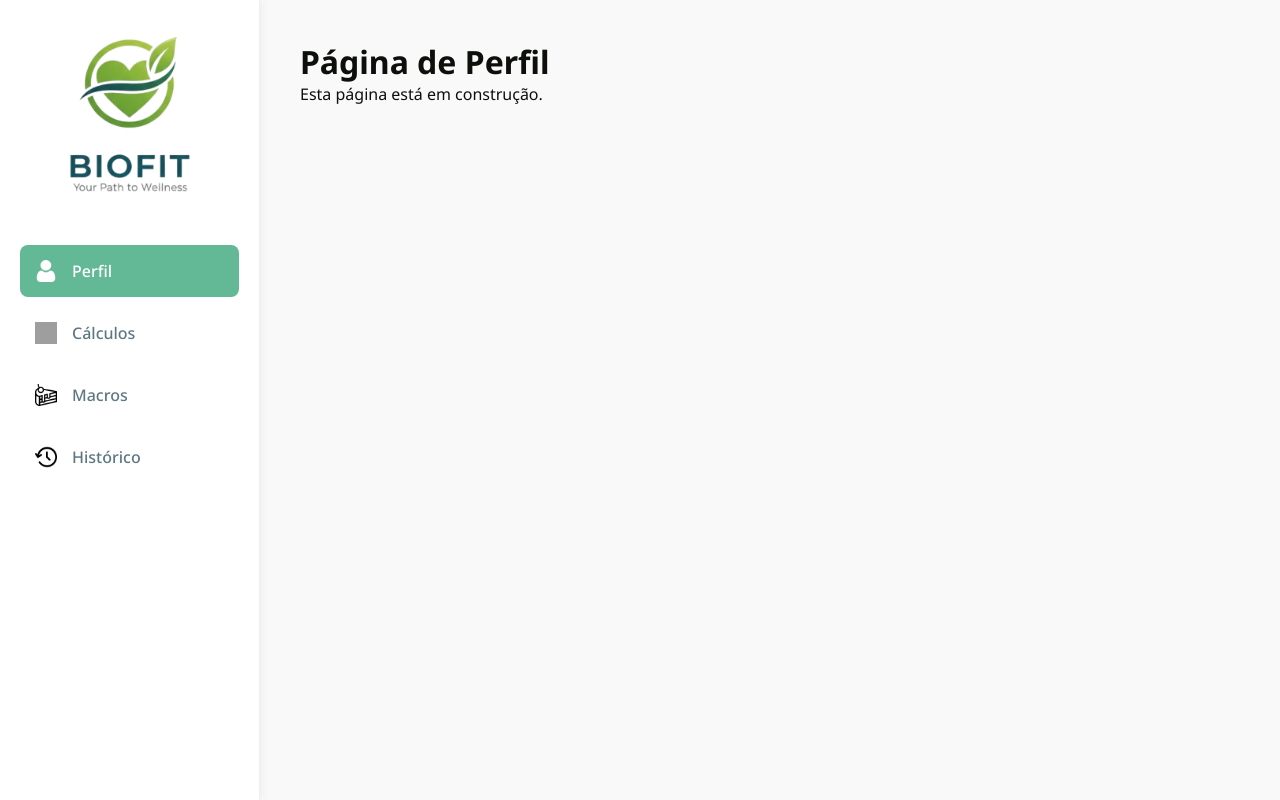
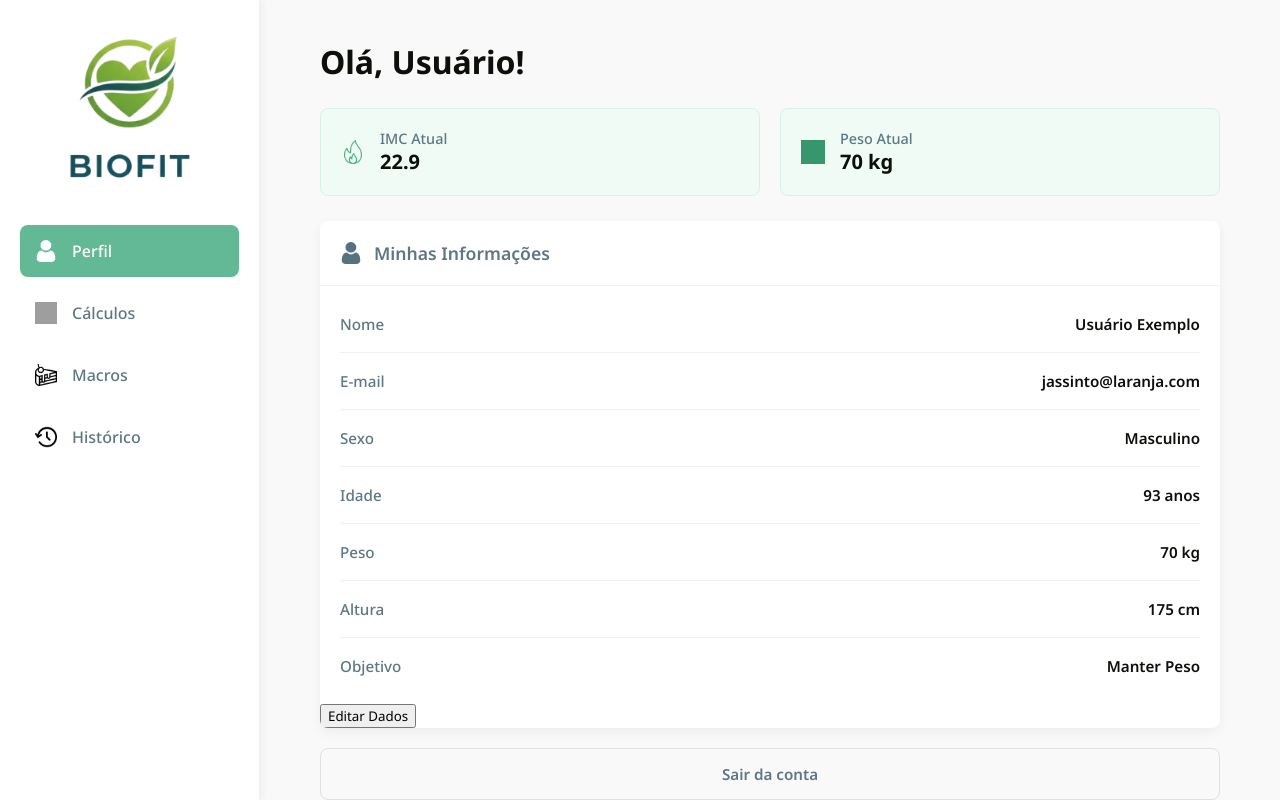
Before and after one commit to Bloedow-S/Biofit, a React (Vite) app: page /perfil in a window 1280 px wide. Built offline with nearby package versions, Linux system fonts and the light colour scheme; grey boxes are pictures that could not be loaded.

Commit message:
Implementação de Perfil (Simplificado)

```diff
--- a/src/pages/Login/index.jsx
+++ b/src/pages/Login/index.jsx
@@ -1,8 +1,8 @@
 // Importar os novos componentes
 import Input from "../../components/Input";
 import Botao from "../../components/Botao";
-import Card from "../../components/Card"; // Se você criar o Card
-import "./style.css"; // Pode manter estilos específicos da página aqui
+import Card from "../../components/Card";
+import "./style.css";
 
 function Login() {
   return (
--- a/src/pages/Macros/Macros.jsx
+++ b/src/pages/Macros/Macros.jsx
@@ -1,7 +1,7 @@
-export default function Calculos() {
+export default function Macros() {
   return (
     <div>
-      <h1>Página de calculo</h1>
+      <h1>Página de Macros</h1>
       <p>Esta página está em construção.</p>
     </div>
   );
--- a/src/pages/Perfil/index.jsx
+++ b/src/pages/Perfil/index.jsx
@@ -1,8 +1,105 @@
-export default function Perfil() {
+import { useState } from "react";
+import PropTypes from 'prop-types';
+import Botao from "../../components/Botao";
+import "./style.css";
+
+import iconBmi from "../../assets/fogo.png";
+import iconWeight from "../../assets/peso.png";
+import iconUser from "../../assets/do-utilizador.png";
+
+function InfoItem({ label, value }) {
   return (
-    <div>
-      <h1>Página de Perfil</h1>
-      <p>Esta página está em construção.</p>
+    <div className="info-item">
+      <span className="info-label">{label}</span>
+      <span className="info-value">{value}</span>
     </div>
   );
 }
+
+InfoItem.propTypes = {
+  label: PropTypes.string.isRequired,
+  value: PropTypes.string.isRequired,
+};
+
+export default function Perfil() {
+  // Dados mockados, iguais aos da imagem
+  const [userData] = useState({
+    nome: "Usuário Exemplo",
+    email: "jassinto@laranja.com",
+    sexo: "Masculino",
+    idade: "93 anos",
+    peso: "70 kg",
+    altura: "175 cm",
+    objetivo: "Manter Peso",
+    imc: "22.9",
+  });
+
+  const handleEdit = () => {
+    // TODO: Implementar lógica para abrir o modo de edição
+    console.log("Clicou em Editar Dados");
+  };
+
+  const handleLogout = () => {
+    // TODO: Implementar lógica de logout
+    console.log("Clicou em Sair da conta");
+  };
+
+  return (
+    <div className="perfil-container">
+      <h1 className="perfil-greeting">Olá, {userData.nome.split(" ")[0]}!</h1>
+
+      {/* --- Cards de Stats (IMC e Peso) --- */}
+      <div className="stat-cards-container">
+        <div className="stat-card">
+          <img src={iconBmi} alt="IMC" />
+          <div className="stat-info">
+            <span className="stat-label">IMC Atual</span>
+            <span className="stat-value">{userData.imc}</span>
+          </div>
+        </div>
+        <div className="stat-card">
+          <img src={iconWeight} alt="Peso" />
+          <div className="stat-info">
+            <span className="stat-label">Peso Atual</span>
+            <span className="stat-value">{userData.peso}</span>
+          </div>
+        </div>
+      </div>
+
+      {/* --- Card Principal (Minhas Informações) --- */}
+      <div className="info-card">
+        <div className="info-header">
+          <img src={iconUser} alt="Minhas Informações" />
+          <h2>Minhas Informações</h2>
+        </div>
+
+        <div className="info-list">
+          <InfoItem label="Nome" value={userData.nome} />
+          <InfoItem label="E-mail" value={userData.email} />
+          <InfoItem label="Sexo" value={userData.sexo} />
+          <InfoItem label="Idade" value={userData.idade} />
+          <InfoItem label="Peso" value={userData.peso} />
+          <InfoItem label="Altura" value={userData.altura} />
+          <InfoItem label="Objetivo" value={userData.objetivo} />
+        </div>
+
+        {/* Usamos o componente Botao, mas aplicamos um estilo para
+            encaixar no rodapé do card */}
+<Botao
+          type="button"
+          onClick={handleEdit}
+          className="perfil-edit-button"
+        >
+          Editar Dados
+        </Botao>
+
+      </div>
+
+      {/* --- Botão de Logout --- */}
+      <button className="logout-button" onClick={handleLogout}>
+        {/* Não temos o ícone de saída */}
+        Sair da conta
+      </button>
+    </div>
+  );
+}
--- a/src/pages/Perfil/style.css
+++ b/src/pages/Perfil/style.css
@@ -0,0 +1,160 @@
+/* src/pages/Perfil/style.css */
+
+/* Cor de fundo verde-claro dos cards de stat (da imagem) */
+:root {
+  --light-green-bg: #f0fbf5;
+  --light-green-border: #d6f2e4;
+  --text-gray: #5d7783;
+}
+
+.perfil-container {
+  width: 100%;
+  max-width: 900px;
+  margin: 0 auto;
+}
+
+.perfil-greeting {
+  font-size: 2rem;
+  font-weight: 700;
+  color: var(--text-dark);
+  margin-bottom: 25px;
+}
+
+/* --- Stats Cards (IMC e Peso) --- */
+.stat-cards-container {
+  display: grid;
+  grid-template-columns: 1fr 1fr;
+  gap: 20px;
+  margin-bottom: 25px;
+}
+
+.stat-card {
+  display: flex;
+  align-items: center;
+  gap: 15px;
+  background-color: var(--light-green-bg);
+  border: 1px solid var(--light-green-border);
+  padding: 20px;
+  border-radius: 8px;
+}
+
+.stat-card img {
+  width: 24px;
+  height: 24px;
+  /* Cor dos ícones da imagem é verde, o nosso é preto.
+     Podemos usar filtro para aproximar, mas idealmente seriam SVGs */
+  filter: invert(55%) sepia(43%) saturate(541%) hue-rotate(101deg)
+    brightness(93%) contrast(88%);
+}
+
+.stat-info {
+  display: flex;
+  flex-direction: column;
+}
+
+.stat-label {
+  font-size: 0.9rem;
+  color: var(--text-gray);
+  font-weight: 500;
+}
+
+.stat-value {
+  font-size: 1.25rem;
+  color: var(--text-dark);
+  font-weight: 700;
+}
+
+/* --- Info Card (Minhas Informações) --- */
+.info-card {
+  background-color: #ffffff;
+  border-radius: 8px;
+  box-shadow: 0 4px 12px rgba(0, 0, 0, 0.05);
+  overflow: hidden; /* Para o botão no rodapé se ajustar */
+}
+
+.info-header {
+  display: flex;
+  align-items: center;
+  gap: 12px;
+  padding: 20px;
+  border-bottom: 1px solid #f0f0f0;
+}
+
+.info-header img {
+  width: 22px;
+  height: 22px;
+  filter: invert(44%) sepia(18%) saturate(601%) hue-rotate(156deg)
+    brightness(91%) contrast(88%);
+}
+
+.info-header h2 {
+  margin: 0;
+  font-size: 1.1rem;
+  font-weight: 600;
+  color: var(--text-gray);
+}
+
+.info-list {
+  display: flex;
+  flex-direction: column;
+  padding: 10px 20px;
+}
+
+.info-item {
+  display: flex;
+  justify-content: space-between;
+  align-items: center;
+  padding: 18px 0;
+  border-bottom: 1px solid #f0f0f0;
+  font-size: 0.95rem;
+}
+
+.info-list .info-item:last-child {
+  border-bottom: none;
+}
+
+.info-label {
+  color: var(--text-gray);
+  font-weight: 500;
+}
+
+.info-value {
+  color: var(--text-dark);
+  font-weight: 600;
+}
+
+/* --- Botões --- */
+
+/*
+  Sobrescrevemos o estilo do componente .custom-button
+  apenas quando ele está dentro do .perfil-container
+  para ficar igual à imagem (sem bordas arredondadas em cima)
+*/
+.perfil-edit-button.custom-button {
+  margin-top: 0;
+  width: 100%;
+  border-radius: 0 0 8px 8px; /* Cantos de baixo arredondados */
+  height: 55px; /* Um pouco mais alto */
+  font-size: 1rem;
+}
+
+.logout-button {
+  width: 100%;
+  background-color: transparent;
+  border: 1px solid #e0e0e0;
+  color: var(--text-gray);
+  padding: 15px;
+  margin-top: 20px;
+  border-radius: 8px;
+  font-size: 0.95rem;
+  font-weight: 600;
+  cursor: pointer;
+  text-align: center;
+  transition: background-color 0.2s, color 0.2s;
+}
+
+.logout-button:hover {
+  background-color: #f9f9f9;
+  border-color: #d0d0d0;
+  color: var(--text-dark);
+}
```
Also changed, not shown: src/assets/Logo2.png.
